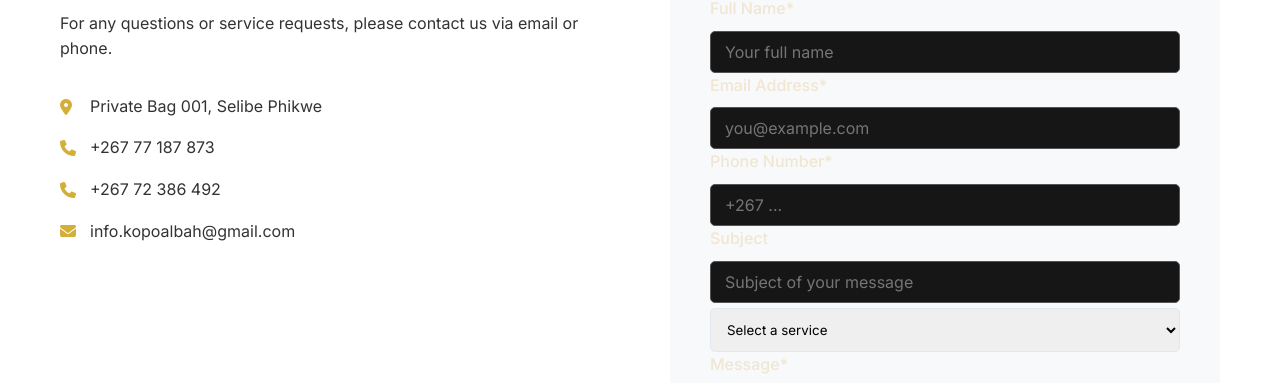
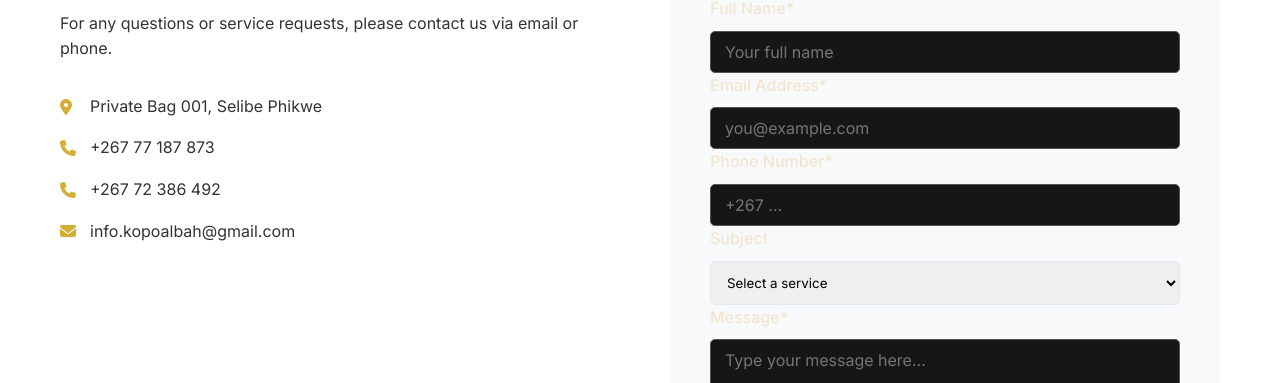
Before and after one commit to BIDA23-202/Kopo-Albah, a plain HTML site: page contact-us.html in a window 1280 px wide. Shown: the part 415-798 px from the top of the page. Drawn offline with Linux system fonts and the light colour scheme.

Commit message:
Update contact-us.html

```diff
--- a/contact-us.html
+++ b/contact-us.html
@@ -87,7 +87,7 @@ head>
   <input id="phone" name="phone" type="tel" required placeholder="+267 ...">
 
   <label for="subject">Subject</label>
-  <input id="subject" name="subject" type="text" placeholder="Subject of your message">
+
          <select name="service">
                         <option value="">Select a service</option>
                         <option value="mobile-crane-hire">Mobile Crane Hire</option>
```
